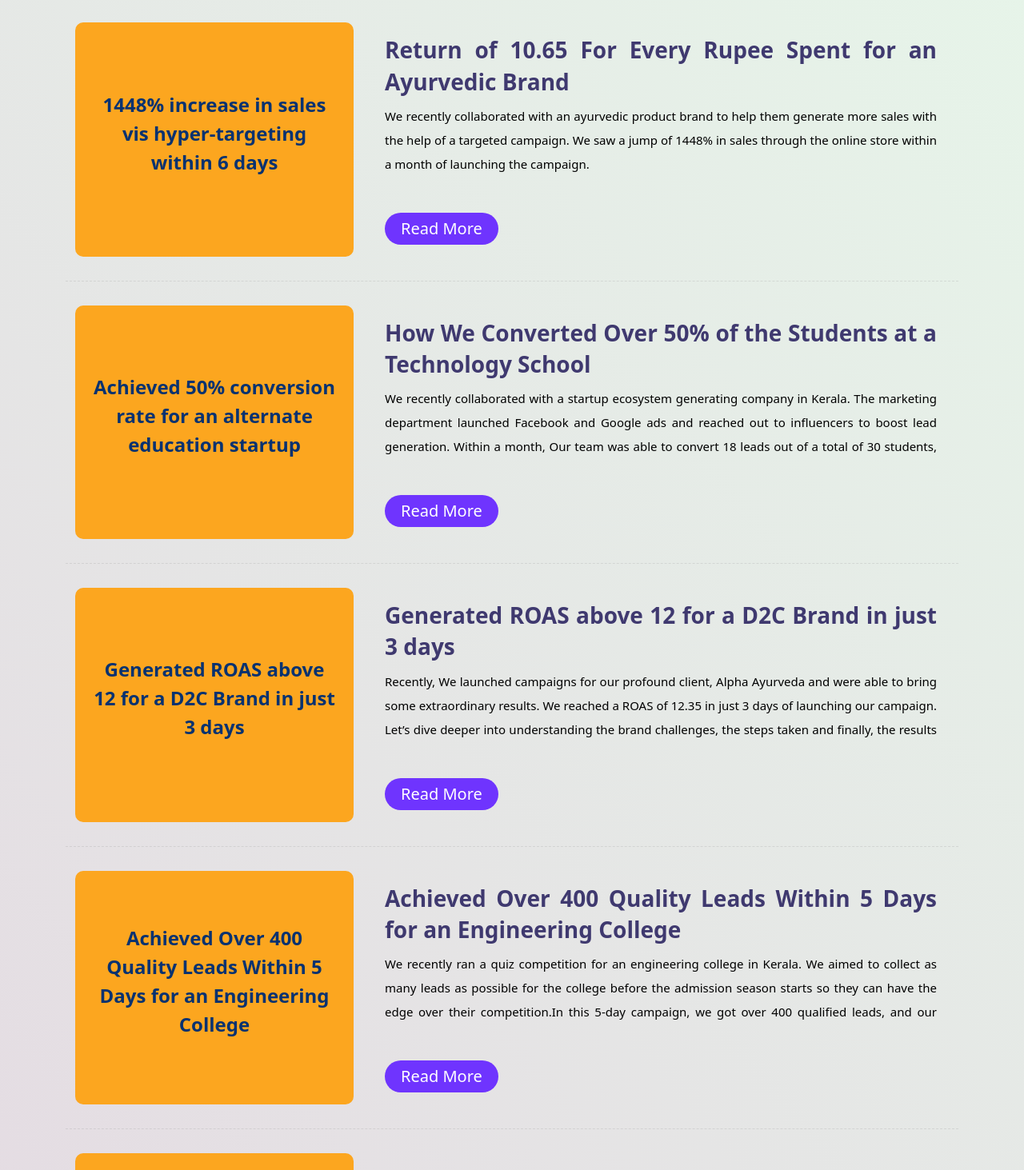
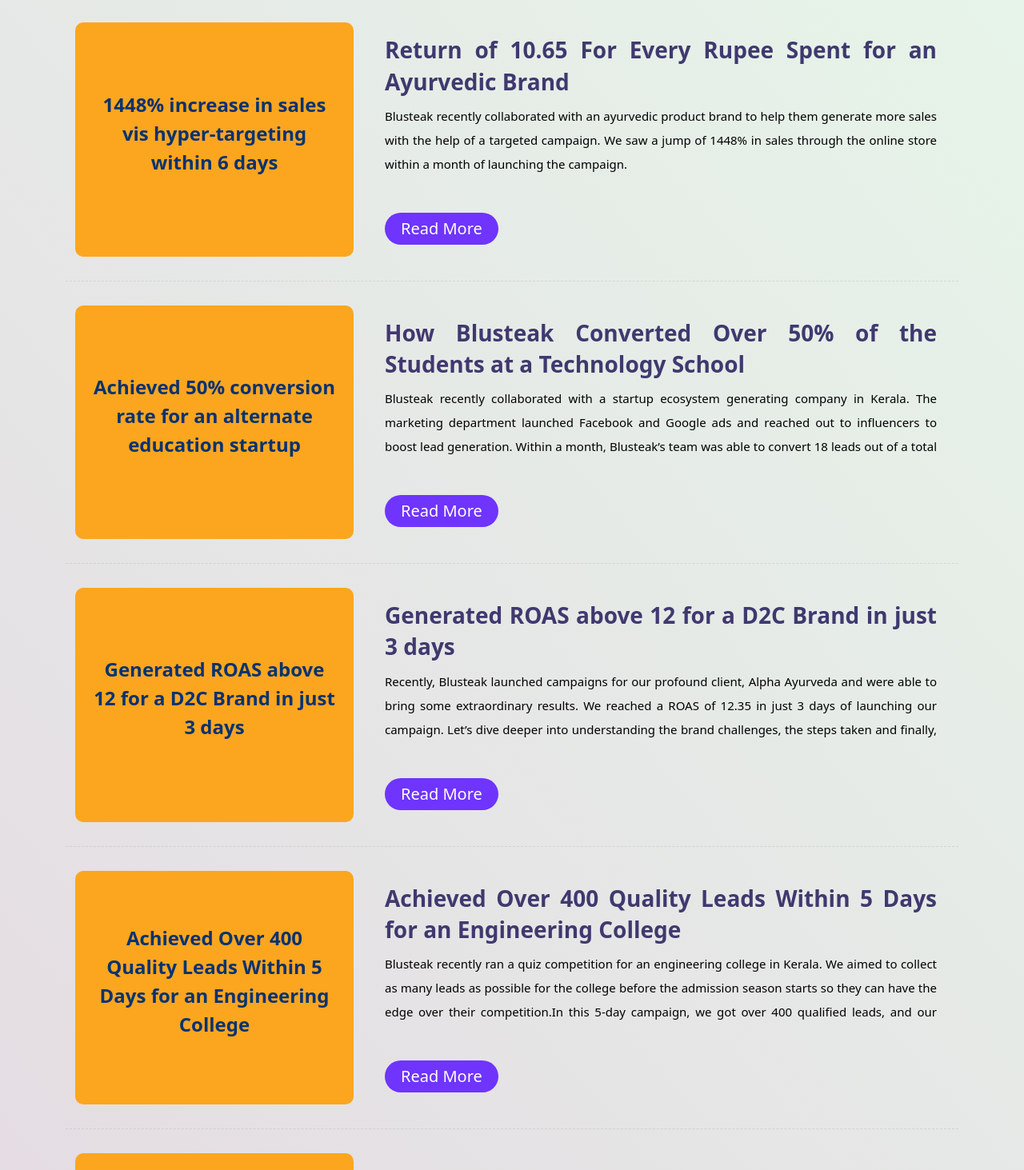
Before and after one commit to GithubIWin/powell-thomas, a React (Create React App) app: page /#/caseStudies in a window 1280 px wide. Shown: the part 1361-2824 px from the top of the page at 80% size. Built offline with nearby package versions, Linux system fonts and the light colour scheme.

Commit message:
reverted bluesteak changes

```diff
--- a/src/static.js
+++ b/src/static.js
@@ -32,12 +32,12 @@
       "Reduced LinkedIn Ads CPL by 23% and 28% Increase in Conversion Rate for a B2B SaaS Client",
     title: "Reduced LinkedIn Ads CPL by 23% for a B2B SaaS Client",
     description:
-      "We recently ran a series of Linkedin Lead Generation Ads for a Quality Management SaaS platform. The client has a lot of products catering to different industries, and it continuously faced a high CPL (Cost Per Lead) for its ads. We worked on multiple targeting combinations. And within a month, the CPL (Cost Per Lead) came down by 23% of what it had been earlier. The number of quality leads also went up from 54% to a spectacular 80%. Read this case study to find out how We did it.",
+      "Blusteak recently ran a series of Linkedin Lead Generation Ads for a Quality Management SaaS platform. The client has a lot of products catering to different industries, and it continuously faced a high CPL (Cost Per Lead) for its ads. We worked on multiple targeting combinations. And within a month, the CPL (Cost Per Lead) came down by 23% of what it had been earlier. The number of quality leads also went up from 54% to a spectacular 80%. Read this case study to find out how Blusteak did it.",
     details: [
-      "We had a colourful start to the year, marketing Kerala Literature Festival (KLF), the second-largest literature festival in Asia. We created many interesting campaigns and content that resulted in a huge growth of its social media channels. We also shared fun activities and promoted ongoing updates to keep the audience updated on everything.",
+      "Blusteak had a colourful start to the year, marketing Kerala Literature Festival (KLF), the second-largest literature festival in Asia. We created many interesting campaigns and content that resulted in a huge growth of its social media channels. We also shared fun activities and promoted ongoing updates to keep the audience updated on everything.",
       "Many of the Reels we created went over 100K and 200K views; a first for this page.",
       "And within 2 months of posting, the IG page saw a 6x increase in engagement and a 100% growth in followers. We achieved a collective view count of over 13 Lakhs with only 29 Reels.",
-      "Read this case study to find out how We did it.",
+      "Read this case study to find out how Blusteak did it.",
     ],
     contents: [
       {
@@ -64,9 +64,9 @@
     thumbnail: "1448% increase in sales vis hyper-targeting within 6 days",
     title: "Return of 10.65 For Every Rupee Spent for an Ayurvedic Brand",
     description:
-      "We recently collaborated with an ayurvedic product brand to help them generate more sales with the help of a targeted campaign. We saw a jump of 1448% in sales through the online store within a month of launching the campaign.",
+      "Blusteak recently collaborated with an ayurvedic product brand to help them generate more sales with the help of a targeted campaign. We saw a jump of 1448% in sales through the online store within a month of launching the campaign.",
     details: [
-      "We recently collaborated with an ayurvedic product brand to help them generate more sales with the help of a targeted campaign. We saw a jump of 1448% in sales through the online store within a month of launching the campaign.",
+      "Blusteak recently collaborated with an ayurvedic product brand to help them generate more sales with the help of a targeted campaign. We saw a jump of 1448% in sales through the online store within a month of launching the campaign.",
       "If you’re wondering how we did that, keep reading!",
     ],
     contents: [
@@ -159,11 +159,11 @@
     thumbnail:
       "Achieved 50% conversion rate for an alternate education startup",
     title:
-      "How We Converted Over 50% of the Students at a Technology School",
+      "How Blusteak Converted Over 50% of the Students at a Technology School",
     description:
-      "We recently collaborated with a startup ecosystem generating company in Kerala. The marketing department launched Facebook and Google ads and reached out to influencers to boost lead generation. Within a month, Our team was able to convert 18 leads out of a total of 30 students, and more are to be added. This case study proves how they have done it. Let’s have a run through their journey.",
+      "Blusteak recently collaborated with a startup ecosystem generating company in Kerala. The marketing department launched Facebook and Google ads and reached out to influencers to boost lead generation. Within a month, Blusteak’s team was able to convert 18 leads out of a total of 30 students, and more are to be added. This case study proves how they have done it. Let’s have a run through their journey.",
     details: [
-      "We recently collaborated with a startup ecosystem generating company in Kerala. The marketing department launched Facebook and Google ads and reached out to influencers to boost lead generation. Within a month, Our team was able to convert 18 leads out of a total of 30 students, and more are to be added. This case study proves how they have done it. Let’s have a run through their journey.",
+      "Blusteak recently collaborated with a startup ecosystem generating company in Kerala. The marketing department launched Facebook and Google ads and reached out to influencers to boost lead generation. Within a month, Blusteak’s team was able to convert 18 leads out of a total of 30 students, and more are to be added. This case study proves how they have done it. Let’s have a run through their journey.",
     ],
     contents: [
       {
@@ -176,7 +176,7 @@
       {
         subHead: "Brand Concern",
         details: [
-          "Our client wanted We to handle their lead generation and conversation through Instagram, Facebook, and YouTube. They were having issues dealing with generating leads for technology schools as they were doing paid ads at that time, and it wasn’t giving them what they had expected. They didn’t have a great time through their social media interactions with influencers. So, we had to look forward to catching up with influencers and launching engaging paid ads.",
+          "Our client wanted Blusteak to handle their lead generation and conversation through Instagram, Facebook, and YouTube. They were having issues dealing with generating leads for technology schools as they were doing paid ads at that time, and it wasn’t giving them what they had expected. They didn’t have a great time through their social media interactions with influencers. So, we had to look forward to catching up with influencers and launching engaging paid ads.",
         ],
       },
       {
@@ -294,7 +294,7 @@
           "The videos shared by the influencers reached a great audience, and the videos were reshared. We can see that many have saved the video and shared it through the insights. There were more than 1 lakh + plays for the video of one influencer from both YouTube and Instagram, as the above pictures a and b represent. This helped them get a lead generation system.",
           "We got our most views from Instagram, but the conversion generated was more from YouTube. It shows that YouTube videos have the potential to generate more conversions than Instagram. 60% of the leads came from YouTube and the rest, 40%, were from Instagram.",
           "With paid ads, we could generate over 220 leads that contributed to a significant number of admissions for our client. Our change in strategy helped revive their paid ad campaign with good leads.",
-          "Within a month, Our team was able to convert 18 leads out of a total of 30 students, and more are to be added.",
+          "Within a month, Blusteak’s team was able to convert 18 leads out of a total of 30 students, and more are to be added.",
         ],
         images: [
           {
@@ -315,9 +315,9 @@
     thumbnail: "Generated ROAS above 12 for a D2C Brand in just 3 days",
     title: "Generated ROAS above 12 for a D2C Brand in just 3 days",
     description:
-      "Recently, We launched campaigns for our profound client, Alpha Ayurveda and were able to bring some extraordinary results. We reached a ROAS of 12.35 in just 3 days of launching our campaign. Let’s dive deeper into understanding the brand challenges, the steps taken and finally, the results drawn.",
+      "Recently, Blusteak launched campaigns for our profound client, Alpha Ayurveda and were able to bring some extraordinary results. We reached a ROAS of 12.35 in just 3 days of launching our campaign. Let’s dive deeper into understanding the brand challenges, the steps taken and finally, the results drawn.",
     details: [
-      "Recently, We launched campaigns for our profound client, Alpha Ayurveda and were able to bring some extraordinary results. We reached a ROAS of 12.35 in just 3 days of launching our campaign. Let’s dive deeper into understanding the brand challenges, the steps taken and finally, the results drawn.",
+      "Recently, Blusteak launched campaigns for our profound client, Alpha Ayurveda and were able to bring some extraordinary results. We reached a ROAS of 12.35 in just 3 days of launching our campaign. Let’s dive deeper into understanding the brand challenges, the steps taken and finally, the results drawn.",
     ],
     contents: [
       {
@@ -383,7 +383,7 @@
         details: [
           "Our result finally paid off.",
           "Within mere 3 days of our Eid offer, we were able to bring Rs. 65621 sales, achieving a ROAD of 12.35. Our ad got 123744 impressions and 1338 clicks. Fun fact, we only spent an amount of Rs. 5314 for this ad campaign.",
-          "Our We team dug deep into numbers and experimented with ads to finally give our clients a double-digit ROAS.",
+          "Our Blusteak team dug deep into numbers and experimented with ads to finally give our clients a double-digit ROAS.",
         ],
       },
     ],
@@ -394,9 +394,9 @@
     title:
       "Achieved Over 400 Quality Leads Within 5 Days for an Engineering College",
     description:
-      "We recently ran a quiz competition for an engineering college in Kerala. We aimed to collect as many leads as possible for the college before the admission season starts so they can have the edge over their competition.In this 5-day campaign, we got over 400 qualified leads, and our campaign reached more than 81,000 people. This case study will briefly talk about the brand, the challenges we faced, and our team’s steps to generate such phenomenal results.",
+      "Blusteak recently ran a quiz competition for an engineering college in Kerala. We aimed to collect as many leads as possible for the college before the admission season starts so they can have the edge over their competition.In this 5-day campaign, we got over 400 qualified leads, and our campaign reached more than 81,000 people. This case study will briefly talk about the brand, the challenges we faced, and our team’s steps to generate such phenomenal results.",
     details: [
-      "We recently ran a quiz competition for an engineering college in Kerala. We aimed to collect as many leads as possible for the college before the admission season starts so they can have the edge over their competition.",
+      "Blusteak recently ran a quiz competition for an engineering college in Kerala. We aimed to collect as many leads as possible for the college before the admission season starts so they can have the edge over their competition.",
       "In this 5-day campaign, we got over 400 qualified leads, and our campaign reached more than 81,000 people. This case study will briefly talk about the brand, the challenges we faced, and our team’s steps to generate such phenomenal results.",
     ],
     contents: [
```
